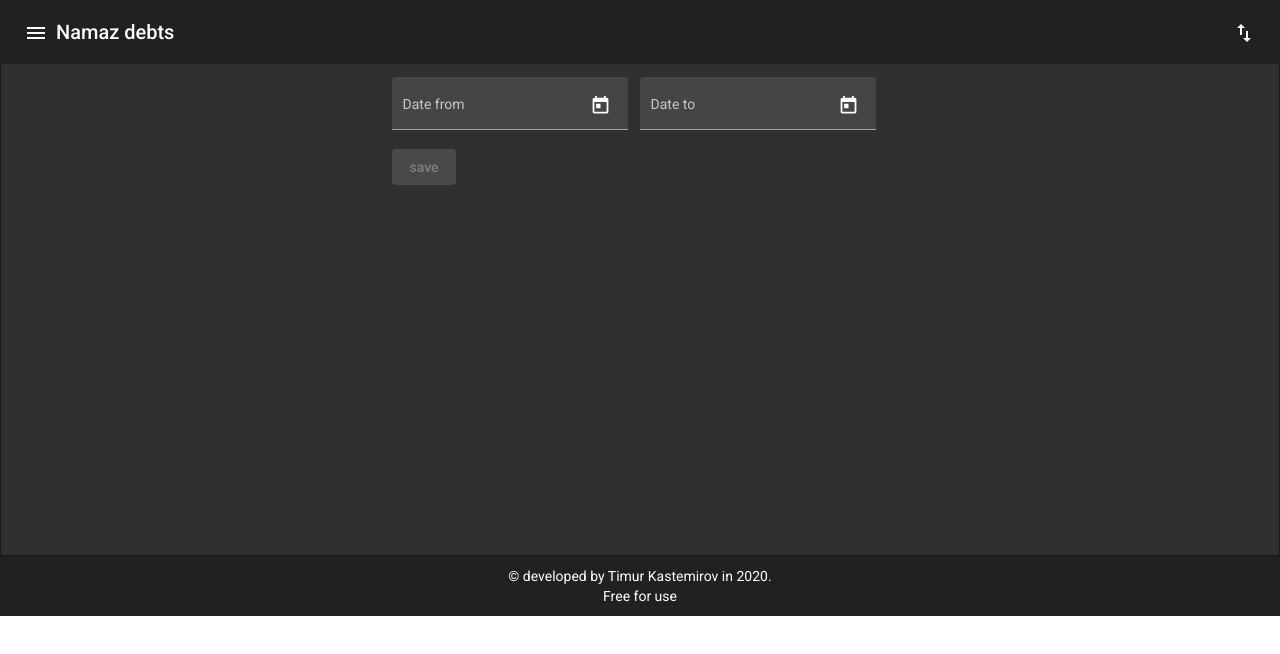
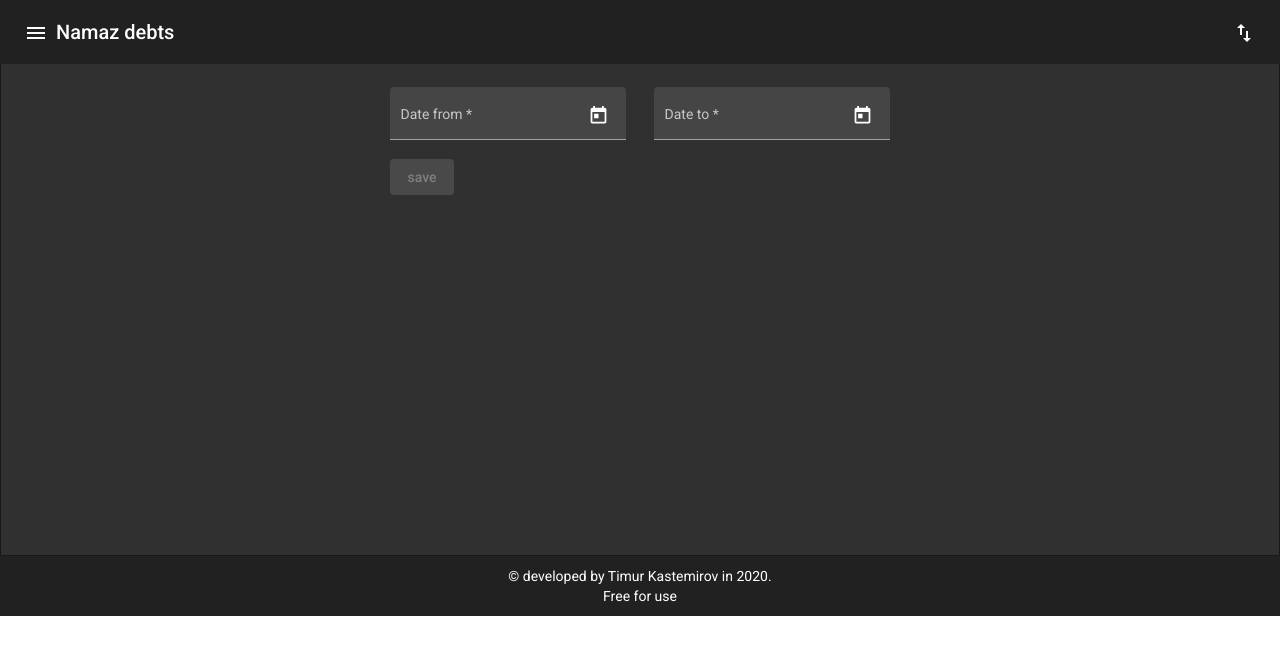
Before and after one commit to TimurKastemirov/namaz-debts, an Angular app: page /my-debts/add in a window 1280 px wide. Shown: the top 654 px of the page. Built offline with nearby package versions, Linux system fonts and the light colour scheme.

Commit message:
feat: rewrite form as reactive add validators to fields

```diff
--- a/src/app/debts/components/debt-add/debt-add.component.html
+++ b/src/app/debts/components/debt-add/debt-add.component.html
@@ -1,24 +1,37 @@
 <div class="debt-add">
-    <form novalidate name="form">
+    <form [formGroup]="debtForm">
+        <div class="dates">
             <mat-form-field appearance="fill">
                 <mat-label>Date from</mat-label>
-            <input matInput [matDatepicker]="picker1" name="from" [(ngModel)]="debt.date.from">
-            <mat-datepicker-toggle matSuffix [for]="picker1"></mat-datepicker-toggle>
-            <mat-datepicker #picker1></mat-datepicker>
+                <input matInput [matDatepicker]="pickerFrom" name="from" formControlName="dateFrom" required>
+                <mat-datepicker-toggle matSuffix [for]="pickerFrom"></mat-datepicker-toggle>
+                <mat-datepicker #pickerFrom></mat-datepicker>
+                <mat-error *ngIf="dateFrom.invalid">
+                    This field is required
+                </mat-error>
             </mat-form-field>
 
             <mat-form-field appearance="fill">
                 <mat-label>Date to</mat-label>
-            <input matInput [matDatepicker]="picker" name="to" [(ngModel)]="debt.date.to">
-            <mat-datepicker-toggle matSuffix [for]="picker"></mat-datepicker-toggle>
-            <mat-datepicker #picker></mat-datepicker>
+                <input matInput [matDatepicker]="pickerTo" name="to" formControlName="dateTo" required>
+                <mat-datepicker-toggle matSuffix [for]="pickerTo"></mat-datepicker-toggle>
+                <mat-datepicker #pickerTo></mat-datepicker>
+                <mat-error *ngIf="dateTo.invalid">
+                    This field is required
+                </mat-error>
             </mat-form-field>
-        <br>
+        </div>
 
         <button mat-raised-button
                 color="primary"
-                [disabled]="!(debt.date.from && debt.date.to)"
+                [disabled]="!(debtForm.valid && (debtForm.dirty || debtForm.touched))"
                 (click)="save()"
         >save</button>
     </form>
+
+    <div *ngIf="debtForm.errors && (debtForm.touched || debtForm.dirty)"
+         class="cross-validation-error-message alert alert-danger"
+    >
+        <div>{{firstFormError?.message}}</div>
     </div>
+</div>
--- a/src/app/debts/components/debt-add/debt-add.component.scss
+++ b/src/app/debts/components/debt-add/debt-add.component.scss
@@ -1,9 +1,25 @@
 .debt-add {
   padding-top: 20px;
-  padding-left: 10px;
-  padding-right: 10px;
 
-  mat-form-field {
-    margin-right: 12px;
+  form {
+    padding: 10px;
+
+    .dates {
+      width: 500px;
+      display: flex;
+      justify-content: space-between;
+    }
+  }
+
+  .alert {
+    padding: 5px 10px;
+    border: 1px solid;
+    border-radius: 5px;
+    margin: 10px;
+  }
+
+  .alert-danger {
+    border-color: red;
+    color: red;
   }
 }
--- a/src/app/debts/components/debt-add/debt-add.component.ts
+++ b/src/app/debts/components/debt-add/debt-add.component.ts
@@ -3,6 +3,8 @@ import { NamazDebt } from 'src/app/debts/models/namaz-debt';
 import { DebtGeneratorService } from '../../services/debt-generator.service';
 import { DebtService } from '../../services/debt.service';
 import { ActivatedRoute, Router } from '@angular/router';
+import { FormControl, FormGroup, Validators } from '@angular/forms';
+import { dateFromDateToValidator } from 'src/app/debts/services/validators/date-from-date-to.validator';
 
 @Component({
     selector: 'app-debt-add',
@@ -10,12 +12,26 @@ import { ActivatedRoute, Router } from '@angular/router';
     styleUrls: ['./debt-add.component.scss']
 })
 export class DebtAddComponent implements OnInit {
-    public debt: NamazDebt = {
-        date: {
-            from: null,
-            to: null
-        }
-    } as NamazDebt;
+    unavailableDates: Array<{ from: Date, to: Date }>;
+    debtForm = new FormGroup(
+        {
+            dateFrom: new FormControl(
+                '',
+                [
+                    Validators.required,
+                ]
+            ),
+            dateTo: new FormControl(
+                '',
+                [
+                    Validators.required,
+                ]
+            ),
+        },
+        [
+            dateFromDateToValidator(),
+        ]
+    );
 
     constructor(
         private debtGenerator: DebtGeneratorService,
@@ -26,20 +42,43 @@ export class DebtAddComponent implements OnInit {
     }
 
     ngOnInit(): void {
+        this.route.data
+            .subscribe((data: { debts: NamazDebt[] }) => {
+                this.unavailableDates = data.debts.map(debt => debt.date);
+                console.log(this.unavailableDates);
+            });
+    }
+
+    get firstFormError(): { message: string } | null {
+        const errors = this.debtForm.errors;
+        if (errors) {
+            const errorKeys = Object.keys(errors);
+            if (errorKeys.length > 0) {
+                return errors[errorKeys[0]];
+            }
+        }
+
+        return null;
+    }
+
+    get dateFrom() {
+        return this.debtForm.get('dateFrom');
+    }
+
+    get dateTo() {
+        return this.debtForm.get('dateTo');
     }
 
     save(): void {
-        console.log(this.debt);
-        const date = this.debt.date;
-        const debt: NamazDebt = this.debtGenerator.generate(date);
+        const { dateFrom, dateTo } = this.debtForm.value;
+        const debt: NamazDebt = this.debtGenerator.generate({ from: dateFrom, to: dateTo });
         console.log(debt);
         this.debtService.create(debt)
             .subscribe(id => {
                 this.router.navigate(
                     ['../', id],
                     { relativeTo: this.route }
-                );
+                ).then();
             });
     }
-
 }
--- a/src/app/debts/debts-routing.module.ts
+++ b/src/app/debts/debts-routing.module.ts
@@ -13,6 +13,9 @@ const routes: Routes = [
             {
                 path: 'add',
                 component: DebtAddComponent,
+                resolve: {
+                    debts: DebtListResolverService,
+                },
             },
             {
                 path: ':id',
@@ -24,7 +27,6 @@ const routes: Routes = [
             {
                 path: '',
                 component: DebtListComponent,
-                // runGuardsAndResolvers: 'always',
                 resolve: {
                     debts: DebtListResolverService,
                 }
--- a/src/app/debts/services/resolvers/debt-list-resolver.service.ts
+++ b/src/app/debts/services/resolvers/debt-list-resolver.service.ts
@@ -2,7 +2,7 @@ import { Injectable } from '@angular/core';
 import { ActivatedRouteSnapshot, Resolve, RouterStateSnapshot } from '@angular/router';
 import { NamazDebt } from 'src/app/debts/models/namaz-debt';
 import { Observable } from 'rxjs';
-import { DebtService } from '../debt.service';
+import { DebtService } from 'src/app/debts/services/debt.service';
 
 @Injectable({
   providedIn: 'root'
--- /dev/null
+++ b/src/app/debts/services/validators/date-from-date-to.validator.ts
@@ -0,0 +1,19 @@
+import { AbstractControl, ValidationErrors, ValidatorFn } from '@angular/forms';
+
+export function dateFromDateToValidator(): ValidatorFn {
+    return (control: AbstractControl): ValidationErrors | null => {
+        const dateFrom = control.get('dateFrom').value as Date;
+        const dateTo = control.get('dateTo').value as Date;
+        if (dateFrom && dateTo) {
+            if (dateFrom.getTime() - dateTo.getTime() >= 0) {
+                return {
+                    dateFromDateTo: {
+                        message: '"Date to" must be greater than "Date from"'
+                    },
+                };
+            }
+        }
+
+        return null;
+    };
+}
```
Also changed, not shown: src/app/debts/debts.module.ts (+6 -3 lines). Lines whose indentation alone changed are shown as unchanged.
